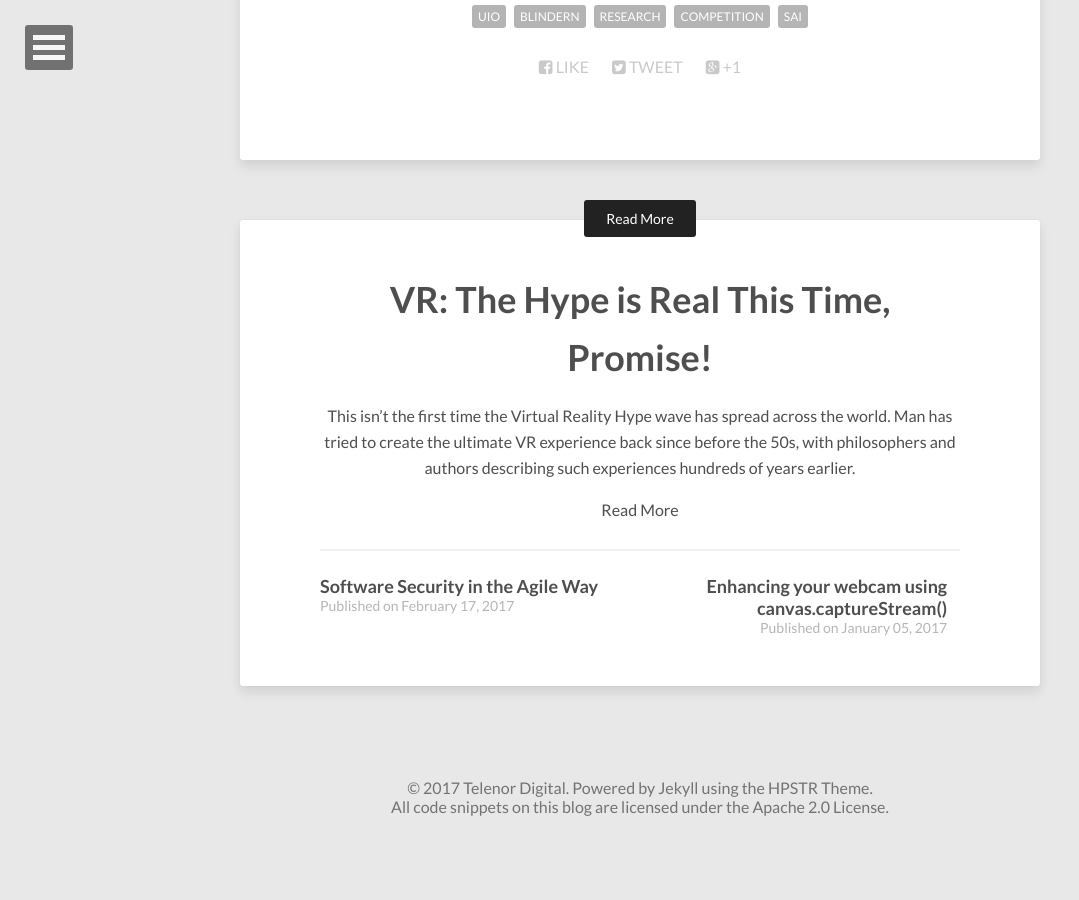
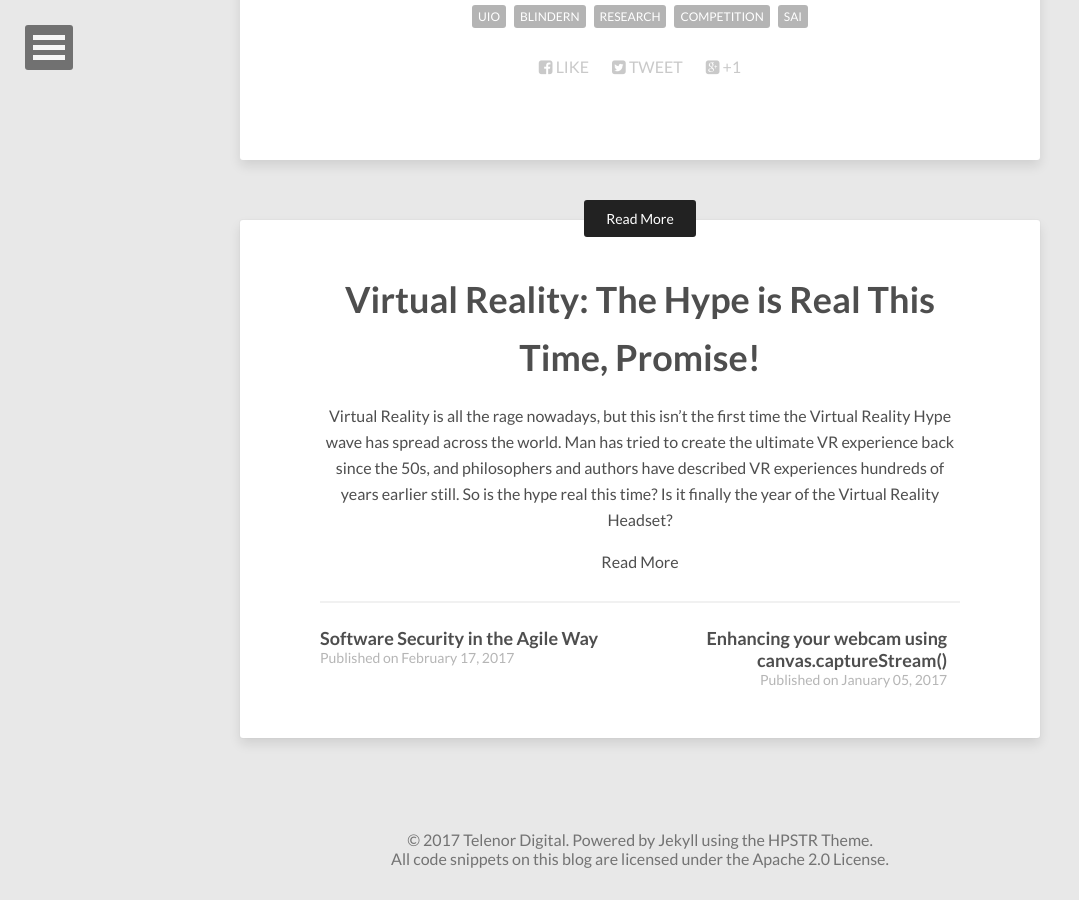
Before and after one commit to comoyo/blog.telenor.io, a Jekyll site: the page built from _posts/2017-01-30-UiO-Telenor-Competition.md, in a window 1280 px wide and 900 px high, scrolled down 2810 px. Shown: the whole window, without its empty margins (0-1079 px from the left). Built offline with Jekyll 4.4.1, drawn with Linux system fonts in a browser that asks for light colours; nearby versions of some CDN libraries; before the commit the page ends 3658 px from its top, so only the background shows below that.

Commit message:
Expand abbreviation, add more context to intro

```diff
--- a/_posts/2017-02-21-VR-The-hype-is-real.md
+++ b/_posts/2017-02-21-VR-The-hype-is-real.md
@@ -1,15 +1,17 @@
 ---
 layout: post
-title:  "VR: The Hype is Real This Time, Promise!"
+title:  "Virtual Reality: The Hype is Real This Time, Promise!"
 date:   2017-02-21 16:00:00
 author: "Aleksander Vognild Burkow"
 tags: Virtual Reality HTC Vive Oculus Rift Resident Evil 7 Hype VR
 comments: true
 ---
 
-This isn't the first time the Virtual Reality Hype wave has spread across the world.
-Man has tried to create the ultimate VR experience back since before the 50s,
-with philosophers and authors describing such experiences hundreds of years earlier.
+Virtual Reality is all the rage nowadays, but this isn't the first time the Virtual Reality Hype wave has spread across the world.
+Man has tried to create the ultimate VR experience back since the 50s,
+and philosophers and authors have described VR experiences hundreds of years earlier still.
+So is the hype real this time?
+Is it finally the year of the Virtual Reality Headset?
 
 <img style="width: 48%" src="/images/Sensorama-morton-heilig-virtual-reality-headset.jpg">
 <img style="width: 48%" src="/images/Virtual-Boy-wController.jpg">
```
